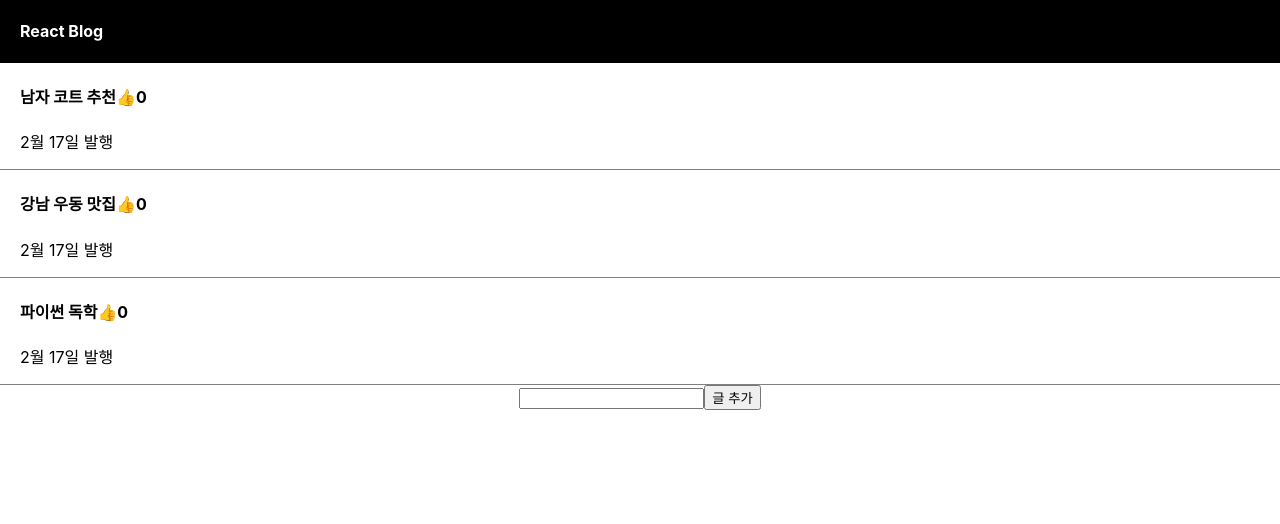
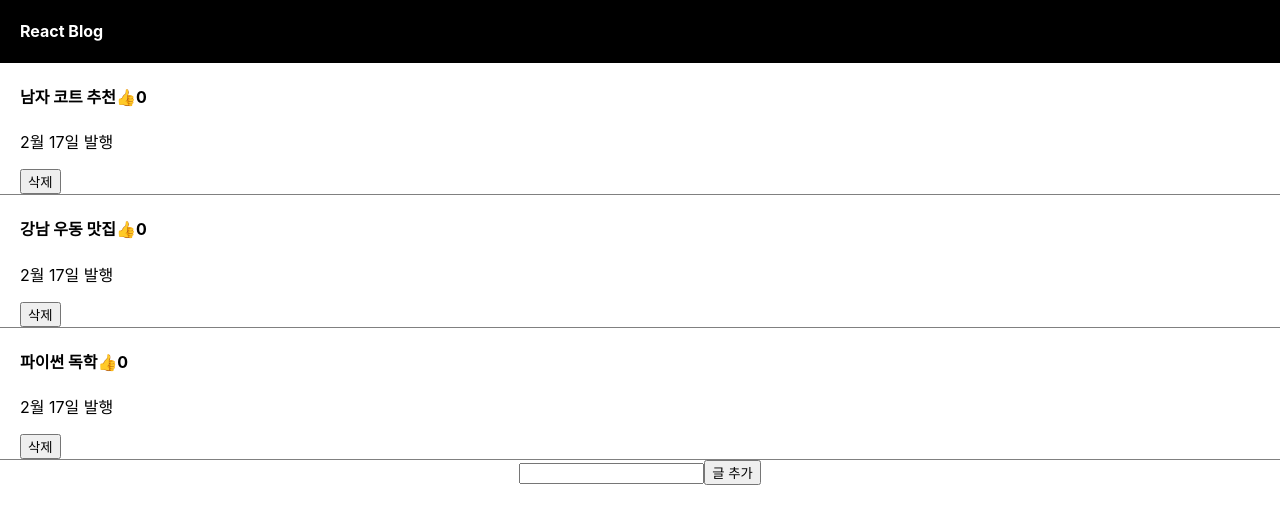
Before and after one commit to SeoMiYoung/react-basic, a React (Create React App) app in the folder blog/: page / in a window 1280 px wide. Shown: the top 524 px of the page. Built offline with nearby package versions, Linux system fonts and the light colour scheme.

Commit message:
[myself] 글 삭제 기능 구현

```diff
--- a/blog/src/App.js
+++ b/blog/src/App.js
@@ -55,6 +55,16 @@ function App() {
                 {good[index]}
               </h4>
               <p>2월 17일 발행</p>
+              <button onClick={()=>{
+                let copyTitle = [...title];
+                let copyGood = [...good];
+
+                copyTitle.splice(index, 1);
+                copyGood.splice(index, 1);
+
+                setTitle(copyTitle);
+                setGood(copyGood);
+              }}>삭제</button>
             </div>
           )
         })
```
